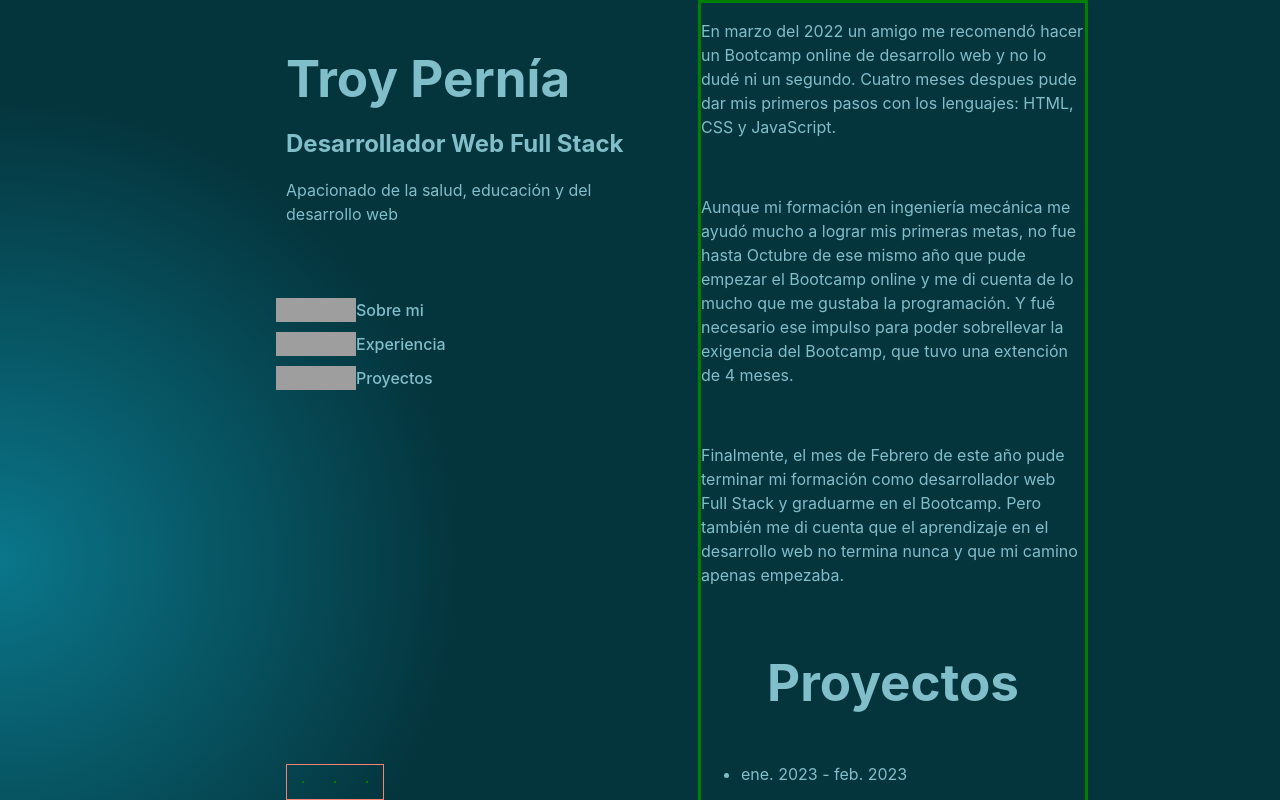
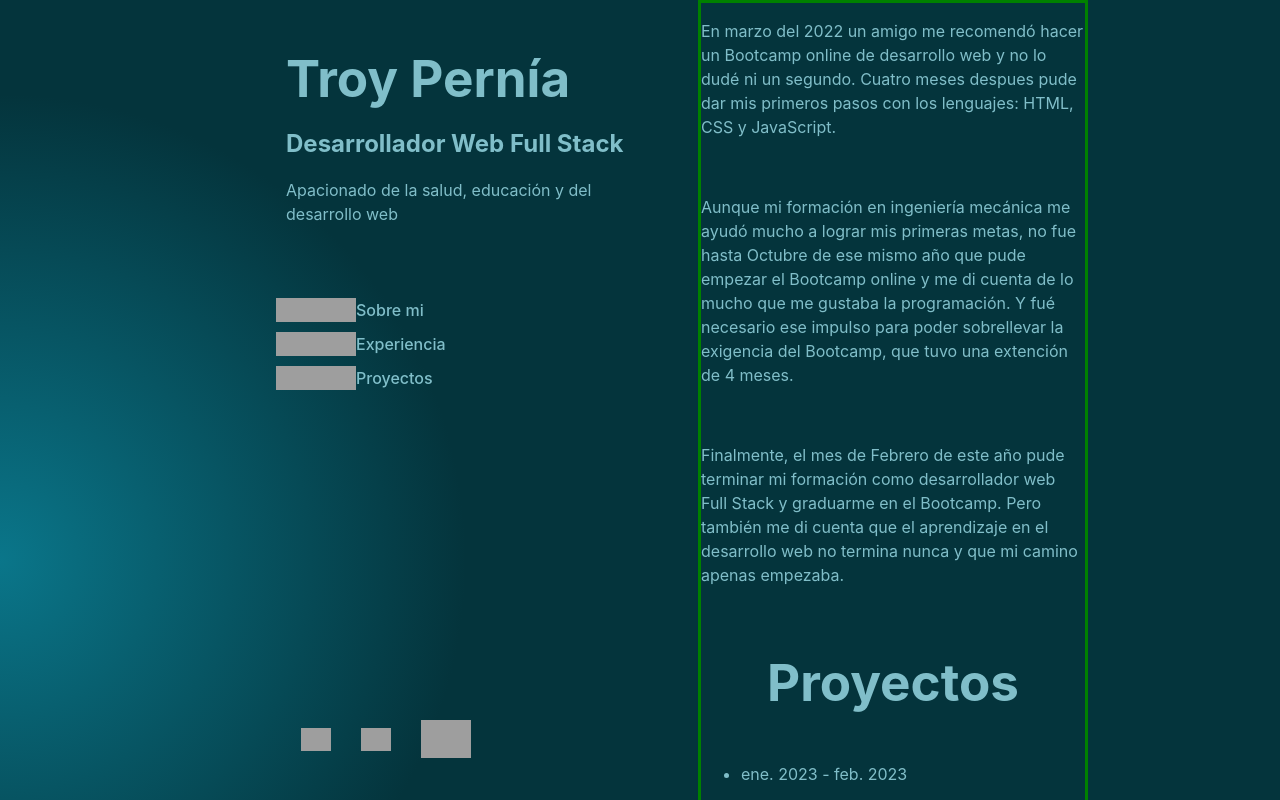
Before and after one commit to Tortoiselizard/Portafolio_Front, a React (Vite) app: page / in a window 1280 px wide. Shown: the top 800 px of the page. Built offline with nearby package versions, Linux system fonts and the light colour scheme; grey boxes are pictures that could not be loaded.

Commit message:
change components/Contact.module.css: add styles for li and a tags (line 16-46)

```diff
--- a/src/components/Contact/Contact.module.css
+++ b/src/components/Contact/Contact.module.css
@@ -1,5 +1,5 @@
 .ContactContainer {
-    border: thin solid salmon;
+    margin-bottom: 20px;
 }
 
 .ContactContainer ul {
@@ -11,6 +11,37 @@
 }
 
 .ContactContainer ul li {
-    border: thin solid green;
+    position: relative;
     margin: 0px 15px;
+    height: 30px;
+    width: 30px;
 }
+
+.ContactContainer ul li:nth-child(3) {
+    width: 50px;
+    height: 50px;
+}
+
+.ContactContainer ul li a::before {
+    content: '';
+    position: absolute;
+    left: 0px;
+    top: 0px;
+    height: 100%;
+    width: 100%;
+    background-size: contain;
+    background-repeat: no-repeat;
+    background-position: center;
+}
+
+.ContactContainer ul li:nth-child(1) a::before {
+    background-image: url('../../../public/img/githubLogoWhite.png');
+}
+
+.ContactContainer ul li:nth-child(2) a::before {
+    background-image: url('../../../public/img/linkedInLogoWhite.png');
+}
+
+.ContactContainer ul li:nth-child(3) a::before {
+    background-image: url('../../../public/img/gmailLogoWhite.png');
+}
```
